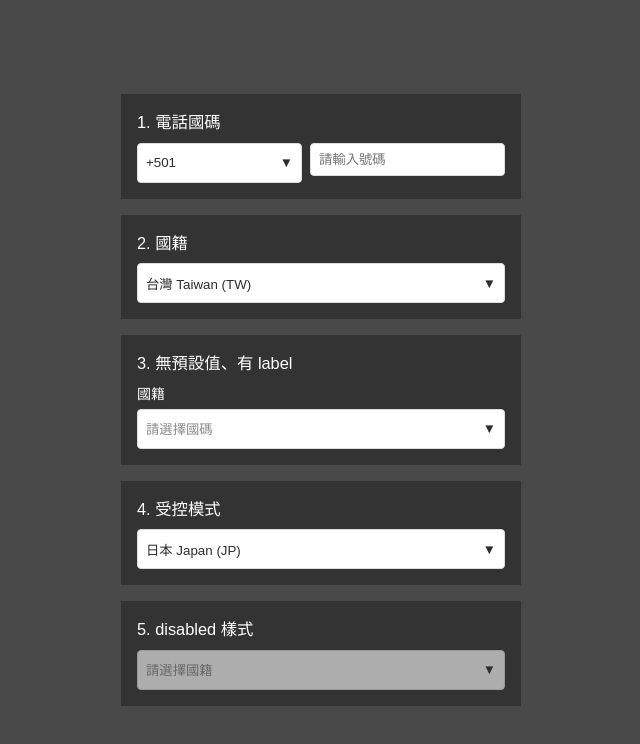
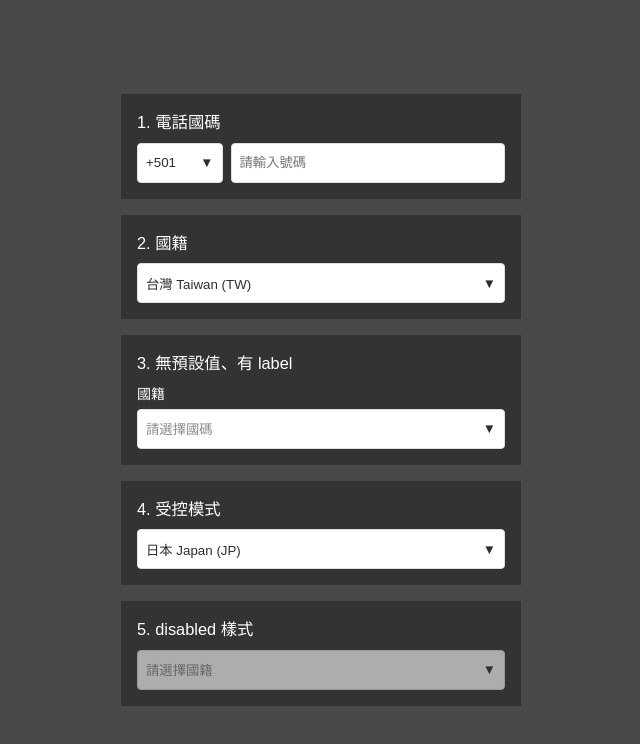
Before and after one commit to simpleme37/country-selector, a React (Vite) app: page / in a window 1280 px wide. Shown: the top 744 px of the page, without its empty margins (319-959 px from the left). Built offline with nearby package versions, Linux system fonts and the light colour scheme.

Commit message:
fix: 移除 CSS 中的巢狀語法、修正 input flex 比例

```diff
--- a/src/App.css
+++ b/src/App.css
@@ -44,24 +44,25 @@ h3 {
     min-width: 368px;
 }
 
-.input-wrapper .phone-input {
-    display: flex;
-    flex-direction: column;
-    flex: 3;
-    gap: 4px;
-    label {
-        visibility: hidden;
-    }
+.input-wrapper .country-selector__trigger {
+    flex: 1;
 }
 
-.input-wrapper .phone-number {
+.phone-number {
+    flex: 3;
     background-color: #ffffff;
     height: 100%;
+    min-height: 40px;
     padding: 8px;
     border-radius: 4px;
     border: solid 1px #dedede;
-    &:focus {
-        outline: none;
-        border-color: #666666;
-    }
 }
+
+.phone-number:hover {
+    outline: none;
+    border-color: #666666;
+}
+
+.phone-number:focus {
+    outline: none;
+}
```
Also changed, not shown: 1 other file (tests, documents, lock files or other folders).
